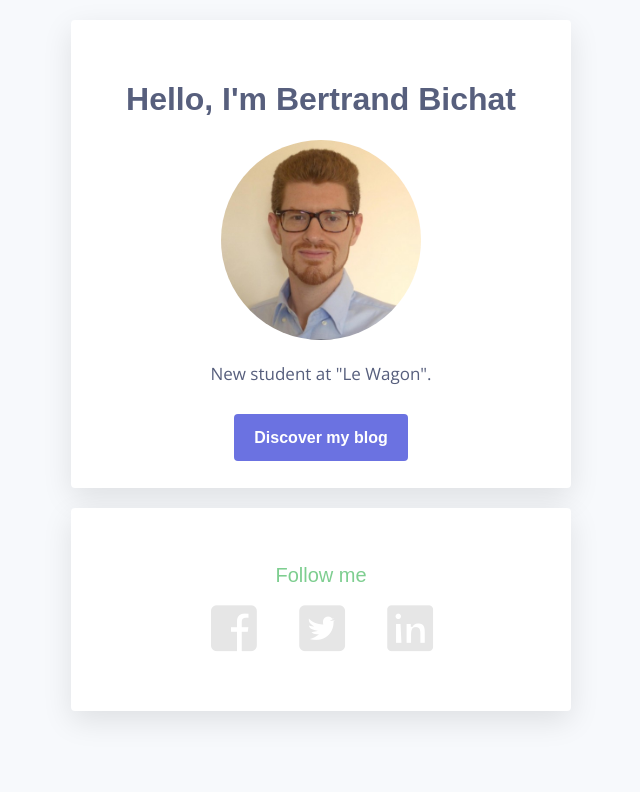
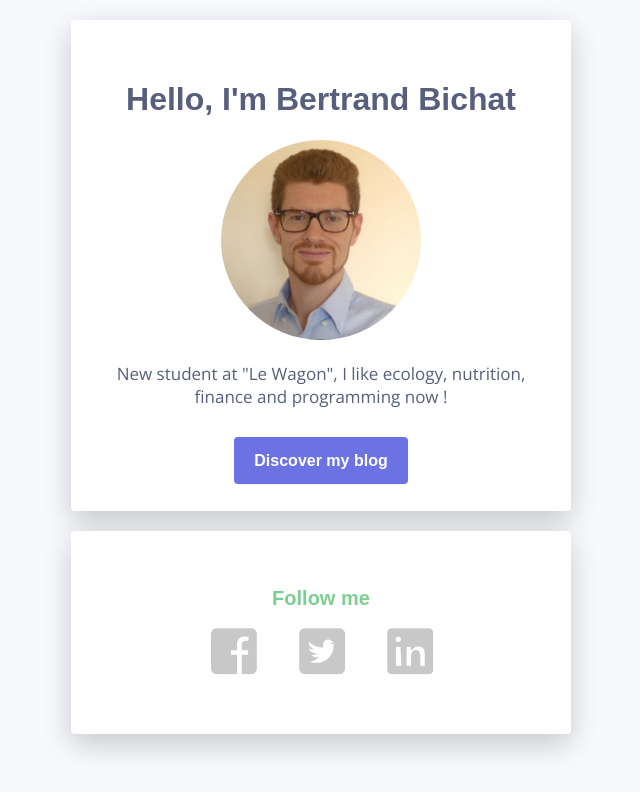
Before and after one commit to Bertrand-Bichat/profile, a plain HTML site: page index.html in a window 1280 px wide. Shown: the whole page, without its empty margins (319-959 px from the left). Drawn offline with nearby package versions, Linux system fonts and the light colour scheme.

Commit message:
make my profile prettier- 2

```diff
--- a/index.html
+++ b/index.html
@@ -13,7 +13,7 @@
       <div class="card">
         <h1>Hello, I'm Bertrand Bichat</h1>
         <img src="images/profil.jpeg" alt="portrait" id="portrait">
-          <p>New student at "Le Wagon".</p>
+          <p>New student at "Le Wagon", I like ecology, nutrition, finance and programming now !</p>
         <a href="https://eveildesconsciences.fr" target="_blank" id="blog">Discover my blog</a>
       </div>
       <div class="card">
--- a/style.css
+++ b/style.css
@@ -27,7 +27,7 @@ h1 {
 h2 {
     color: #7ECE90;
     font-size: 20px;
-    font-weight: 500;
+    font-weight: bold;
 }
 
 a {
@@ -64,7 +64,7 @@ p {
   list-style: none;
   font-weight: 600;
   font-size: 50px;
-  color: rgb(230, 230, 230);
+  color: rgb(200, 200, 200);
 }
 
 .fab:hover {
@@ -82,7 +82,7 @@ p {
   background-color: white;
   padding: 40px;
   margin: 20px 0px;
-  box-shadow: 0px 10px 30px rgba(0,0,0,0.1);
+  box-shadow: 0px 10px 30px rgba(0,0,0,0.2);
 }
 
 .list-inline {
```
